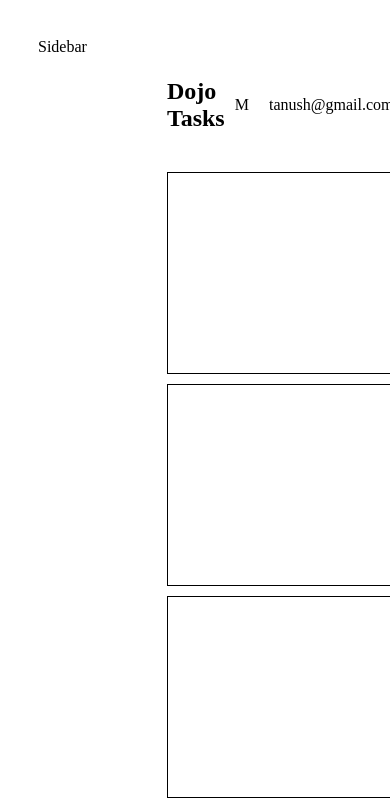
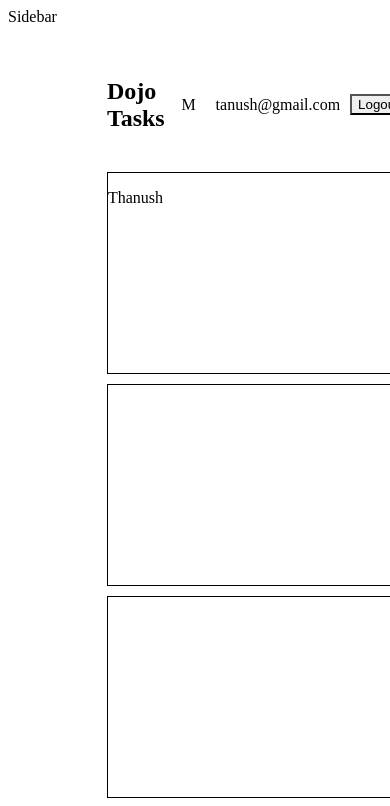
Before and after one commit to tentacle-dev/Chakra-UI-Tutorial, a React (Vite) app: page / in a window 390 px wide. Shown: the top 806 px of the page. Built offline with nearby package versions, Linux system fonts and the light colour scheme; the HTML template or start-up script is replaced by a standard one.

Commit message:
Responsive

```diff
--- a/src/layouts/RootLayout.jsx
+++ b/src/layouts/RootLayout.jsx
@@ -7,16 +7,16 @@ export default function RootLayout() {
     <Grid templateColumns="repeat(6,1fr)" alignItems="top">
       <GridItem
       as="asign"
-      colSpan="1"
+      colSpan={{ base : 6 , lg:2 , xl:1}}
       bg="purple.400"
-      minHeight="100hv"
-      p="30px"
+      minHeight={{lg : '100vh'}}
+      p={{base : '30px' , lg: '30px'}}
       >
         <span>Sidebar</span>
       </GridItem>
       <GridItem as="main"
       p="40px"
-      colSpan="5"
+      colSpan={{ base : 6 , lg: 4 , xl: 5}}
       >
         <Navbar />
         <Outlet />
--- a/src/pages/Dashboard.jsx
+++ b/src/pages/Dashboard.jsx
@@ -3,8 +3,10 @@ import { Box, Container, Heading, SimpleGrid, Text } from "@chakra-ui/layout";
 export default function Dashboard() {
   return(
     <SimpleGrid columns={4} p={10} spacing={10} minChildWidth="300px">
-      <Box bg="white" h="200px" border="1px solid"></Box>
-      <Box bg="white" h="200px" border="1px solid"></Box>
+      <Box bg="white" h="200px" border="1px solid">
+        <Text color={{ base : 'red' , md:'blue' ,lg:'yellow' , xl:'green'}}
+        fontSize={{base: '12px' , md:'24px' , lg : '36px' , xl:'48px'}}>Thanush</Text>
+      </Box>
       <Box bg="white" h="200px" border="1px solid"></Box>
       <Box bg="white" h="200px" border="1px solid"></Box>
 
```
